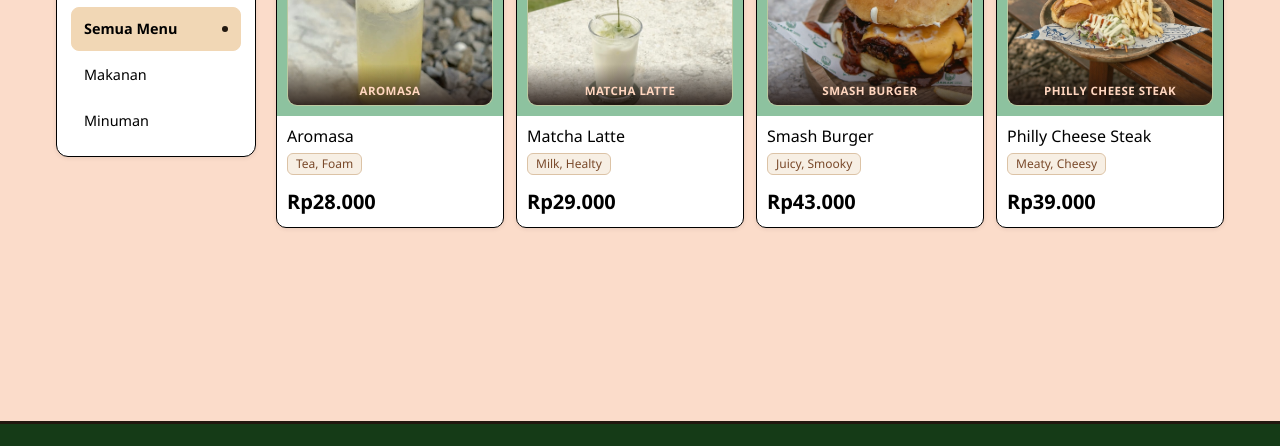
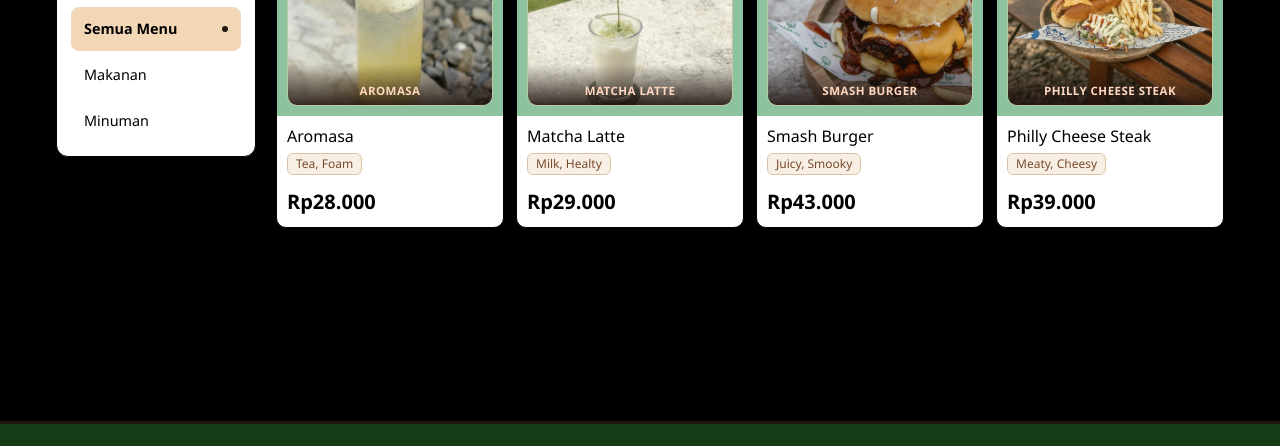
Before and after one commit to cutucapa-jpg/jarakcoffe, a plain HTML site: page index.html in a window 1280 px wide. Shown: the part 174-620 px from the top of the page. Drawn offline with Linux system fonts and the light colour scheme; a web font is replaced by a local one.

```diff
--- a/style.css
+++ b/style.css
@@ -42,7 +42,7 @@ format("truetype");
 --hijau-muda: #d1ffe3e5;
 --aksen: #22180f;
 --aksen-terang: #ffd6bf;
---krem: #fbdcca;
+--krem: #000000;
 --krem-tua: #f1d7b5;
 --putih: #ffffff;
 --teks: #000000;
```
